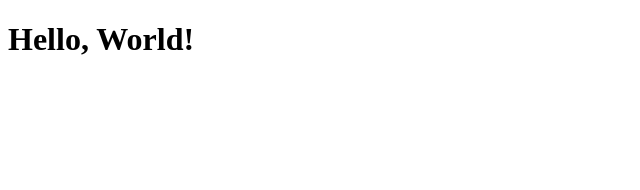
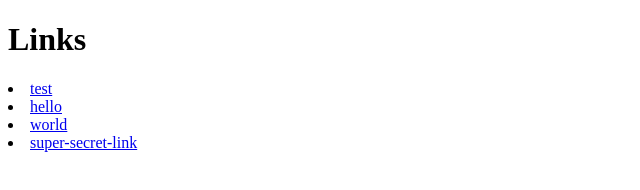
Before and after one commit to StuyPulse/link.stuypulse.com, a plain HTML site: page index.html in a window 1280 px wide. Shown: the whole page, without its empty margins (0-640 px from the left). Drawn offline with Linux system fonts and the light colour scheme.

Commit message:
Home page lolz

```diff
--- a/index.html
+++ b/index.html
@@ -7,14 +7,14 @@
 
     <title>StuyPulse Link Shortener</title>
 
-    <script defer>
-      const links = fetch("/links.json")
+    <script>
+      const links = fetch('/links.json')
         .then((res) => res.json())
         .then((links) => {
-          const list = document.getElementById("links");
+          const list = document.getElementById('links');
           for (const [name, link] of Object.entries(links)) {
-            const item = document.createElement("li");
-            const a = document.createElement("a");
+            const item = document.createElement('li');
+            const a = document.createElement('a');
             a.href = link;
             a.innerText = name;
             item.appendChild(a);
@@ -24,6 +24,7 @@
     </script>
   </head>
   <body>
-    <h1>Hello, World!</h1>
+    <h1>Links</h1>
+    <div id="links"></div>
   </body>
 </html>
--- a/links.json
+++ b/links.json
@@ -1,3 +1,6 @@
 {
-    "test": "https://stuypulse.com"
+  "test": "https://stuypulse.com",
+  "hello": "https://google.com",
+  "world": "https://github.com",
+  "super-secret-link": "https://www.youtube.com/watch?v=dQw4w9WgXcQ"
 }
```
